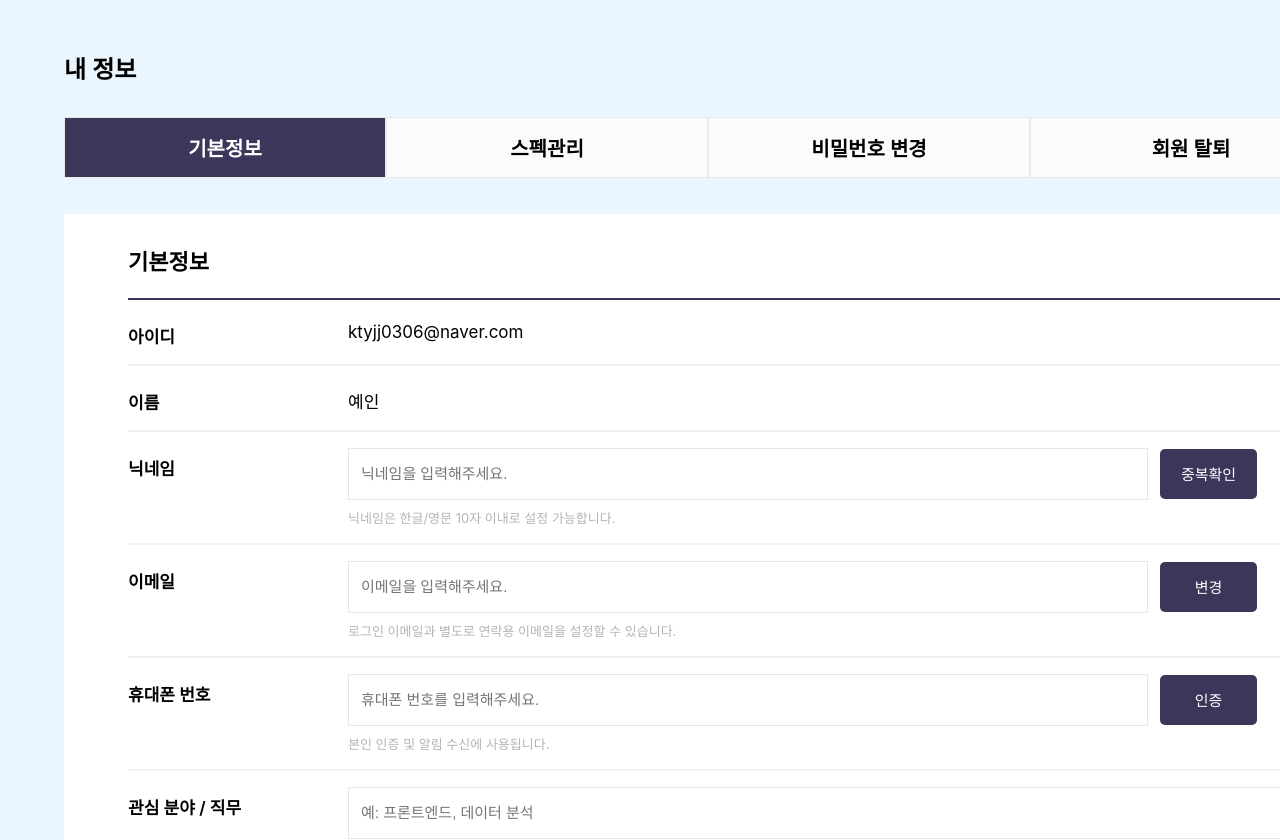
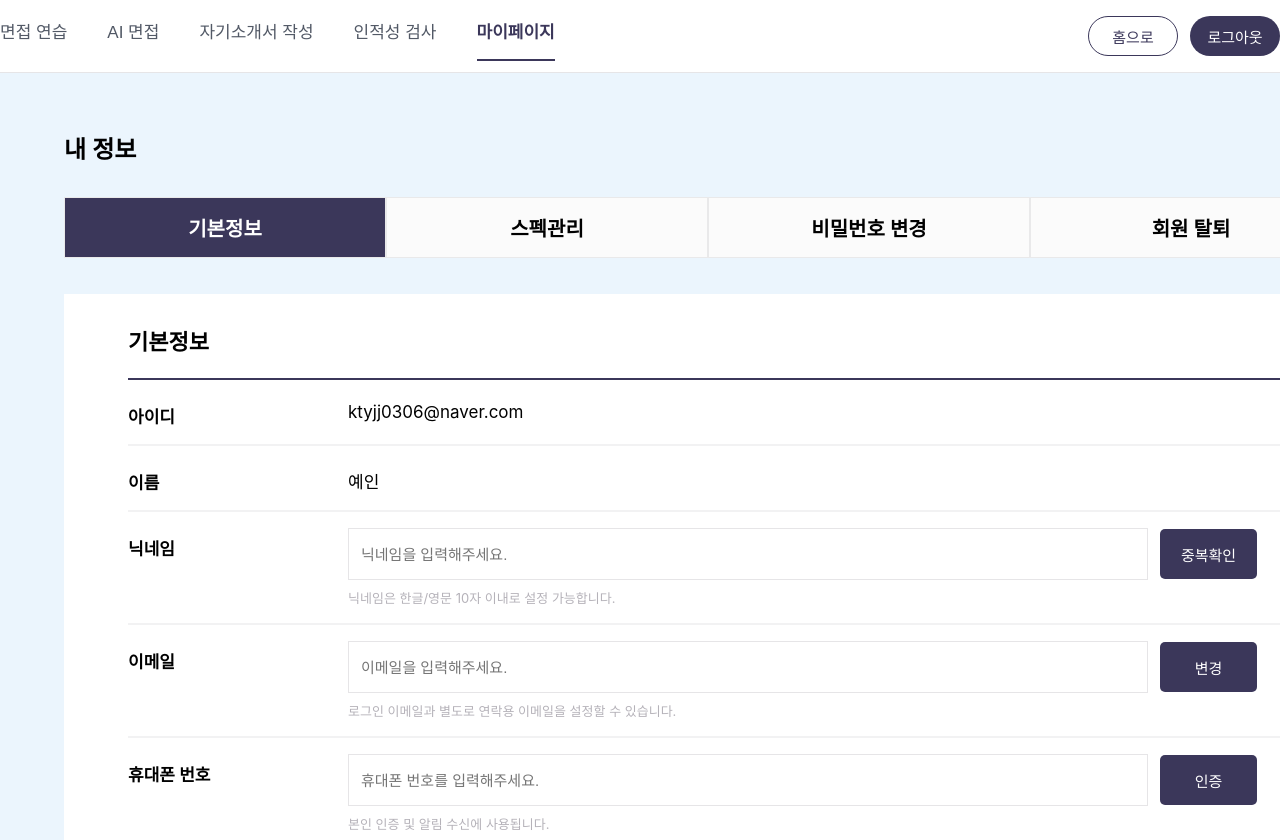
Before and after one commit to 24-AI-Interview/frontend, a React (Create React App) app: page /mypage in a window 1280 px wide. Shown: the top 840 px of the page. Built offline with nearby package versions, Linux system fonts and the light colour scheme.

Commit message:
[Feat] BasicInfoPage 공통 Header 적용

```diff
--- a/src/App.js
+++ b/src/App.js
@@ -2,11 +2,16 @@
 
 import React from 'react';
 import { BrowserRouter as Router, Routes, Route } from 'react-router-dom';
+import Header from './components/Common/Header';
 import BasicInfoPage from './pages/MyPage/BasicInfoPage';
 
 function App() {
   return (
     <Router>
+      {/* 상단 공통 헤더 */}
+      <Header />
+
+      {/* 페이지 라우팅 */}
       <Routes>
         <Route path="/mypage" element={<BasicInfoPage />} />
       </Routes>
--- /dev/null
+++ b/src/components/Common/Header.css
@@ -0,0 +1,80 @@
+/* 헤더 영역 고정 */
+.header {
+  display: flex;
+  justify-content: center;
+  align-items: center;
+  background: #ffffff;
+  position: fixed;
+  top: 0;
+  left: 0;
+  width: 100%;
+  height: 72px;
+  z-index: 100;
+  border-bottom: 1px solid #e6e5e7;
+}
+
+/* 콘텐츠 너비 1312px에 맞춤 */
+.nav {
+  width: 1312px;
+  display: flex;
+  justify-content: space-between;
+  align-items: center;
+}
+
+/* 좌측 메뉴 영역 */
+.menu {
+  display: flex;
+  gap: 40px;
+}
+
+/* 일반 메뉴 스타일 */
+.menu a {
+  font-family: 'Pretendard Variable', sans-serif;
+  font-size: 17px;
+  font-weight: 500;
+  color: #525966;
+  text-decoration: none;
+  line-height: 44px;
+  padding-bottom: 4px;
+  border-bottom: 2px solid transparent;
+  transition: all 0.2s ease;
+}
+
+/* 현재 페이지(active) 메뉴 스타일 */
+.menu a.active {
+  font-weight: 700;
+  color: #3b375a;
+  border-bottom: 2px solid #3b375a;
+}
+
+/* 우측 버튼 영역 */
+.buttons {
+  display: flex;
+  gap: 12px;
+}
+
+/* 공통 버튼 스타일 */
+button.home,
+button.logout {
+  width: 90px;
+  height: 40px;
+  border-radius: 50px;
+  font-family: 'Pretendard Variable', sans-serif;
+  font-size: 15px;
+  font-weight: 500;
+  cursor: pointer;
+}
+
+/* 홈 버튼 */
+button.home {
+  background: #ffffff;
+  border: 1px solid #3b375a;
+  color: #3b375a;
+}
+
+/* 로그아웃 버튼 */
+button.logout {
+  background: #3b375a;
+  border: none;
+  color: white;
+}
--- /dev/null
+++ b/src/components/Common/Header.jsx
@@ -0,0 +1,35 @@
+import React from 'react';
+import './Header.css';
+import { NavLink } from 'react-router-dom';
+
+const Header = () => {
+  return (
+    <header className="header">
+      <nav className="nav">
+        <div className="menu">
+          <NavLink to="/interview-prep" className={({ isActive }) => (isActive ? 'active' : '')}>
+            면접 연습
+          </NavLink>
+          <NavLink to="/ai-interview" className={({ isActive }) => (isActive ? 'active' : '')}>
+            AI 면접
+          </NavLink>
+          <NavLink to="/selfintro" className={({ isActive }) => (isActive ? 'active' : '')}>
+            자기소개서 작성
+          </NavLink>
+          <NavLink to="/aptitude" className={({ isActive }) => (isActive ? 'active' : '')}>
+            인적성 검사
+          </NavLink>
+          <NavLink to="/mypage" className={({ isActive }) => (isActive ? 'active' : '')}>
+            마이페이지
+          </NavLink>
+        </div>
+        <div className="buttons">
+          <button className="home">홈으로</button>
+          <button className="logout">로그아웃</button>
+        </div>
+      </nav>
+    </header>
+  );
+};
+
+export default Header;
--- a/src/pages/MyPage/BasicInfoPage.jsx
+++ b/src/pages/MyPage/BasicInfoPage.jsx
@@ -1,13 +1,10 @@
-// src/pages/MyPage/BasicInfoPage.jsx
 import React, { useState } from 'react';
 import styles from '../../styles/mypage/BasicInfoPage.module.css';
 import Button from '../../components/Common/Button';
+import Header from '../../components/Common/Header';
 
 const BasicInfoPage = () => {
-  // 현재 활성화된 탭 상태 관리
   const [activeTab, setActiveTab] = useState('기본정보');
-
-  // 입력 필드 상태
   const [userInfo, setUserInfo] = useState({
     nickname: '',
     contactEmail: '',
@@ -15,23 +12,18 @@ const BasicInfoPage = () => {
     interest: '',
   });
 
-  // 공통 인풋 핸들러
   const handleInputChange = (e) => {
     const { name, value } = e.target;
     setUserInfo((prev) => ({ ...prev, [name]: value }));
   };
 
-  // 버튼 핸들러
   const handleCheckNickname = () => {
-    console.log(`Checking nickname: ${userInfo.nickname}`);
     alert('중복확인 로직을 여기에 구현하세요!');
   };
   const handleChangeEmail = () => {
-    console.log(`Changing email to: ${userInfo.contactEmail}`);
     alert('이메일 변경 로직을 여기에 구현하세요!');
   };
   const handleVerifyPhone = () => {
-    console.log(`Verifying phone number: ${userInfo.phoneNumber}`);
     alert('휴대폰 인증 로직을 여기에 구현하세요!');
   };
 
@@ -49,6 +41,8 @@ const BasicInfoPage = () => {
   };
 
   return (
+    <>
+      <Header /> {}
       <div className={styles['basic-info']}>
         <h2 className={styles['basic-info__title']}>내 정보</h2>
 
@@ -107,7 +101,7 @@ const BasicInfoPage = () => {
               </div>
               <hr className={styles['basic-info__separator']} />
 
-            {/* 이메일 (수정 가능) */}
+              {/* 이메일 */}
               <div className={styles['basic-info__row--group']}>
                 <label className={styles['basic-info__label']}>이메일</label>
                 <div className={styles['basic-info__field']}>
@@ -149,7 +143,7 @@ const BasicInfoPage = () => {
               </div>
               <hr className={styles['basic-info__separator']} />
 
-            {/* 관심 분야 / 직무 (한 줄 배치 + 더 넓은 입력) */}
+              {/* 관심 분야 / 직무 */}
               <div className={styles['basic-info__row--group']}>
                 <label className={styles['basic-info__label']}>관심 분야 / 직무</label>
                 <div
@@ -162,14 +156,13 @@ const BasicInfoPage = () => {
                     value={userInfo.interest}
                     onChange={handleInputChange}
                   />
-                {/* 필요 시 태그/추가 버튼도 같은 줄에 배치 가능 */}
-                {/* <Button text="추가" /> */}
                 </div>
               </div>
             </>
           )}
         </div>
       </div>
+    </>
   );
 };
 
--- a/src/styles/mypage/BasicInfoPage.module.css
+++ b/src/styles/mypage/BasicInfoPage.module.css
@@ -15,6 +15,7 @@
   font-size: 24px;
   font-weight: 600;
   color: #000000;
+  margin-top: 100px;
   margin-bottom: 32px;
 }
 
```
Lines whose indentation alone changed are shown as unchanged.
